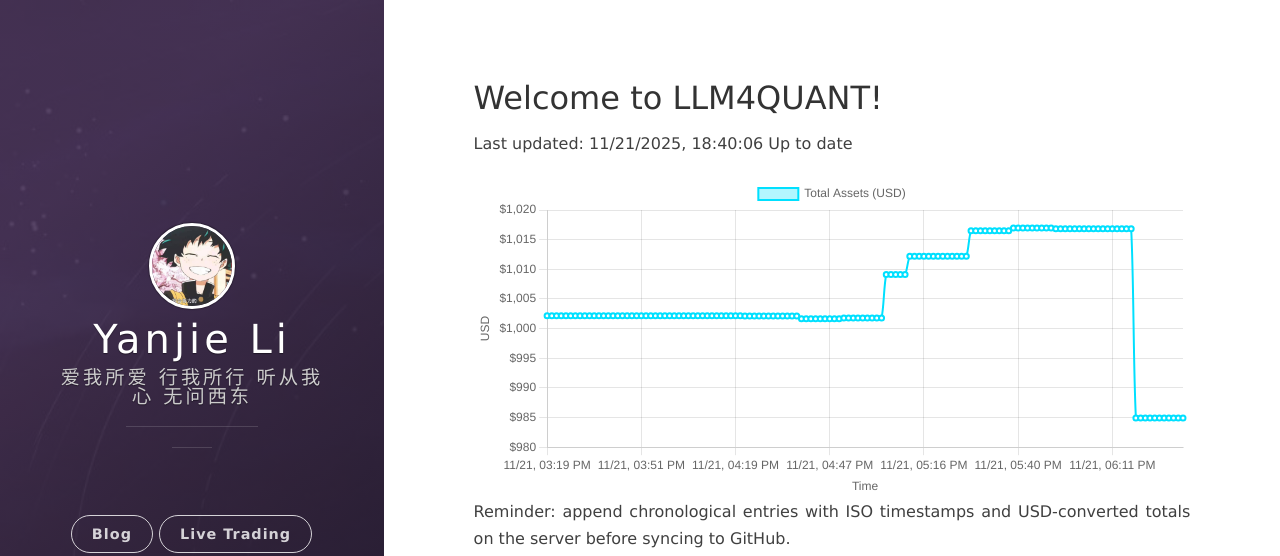
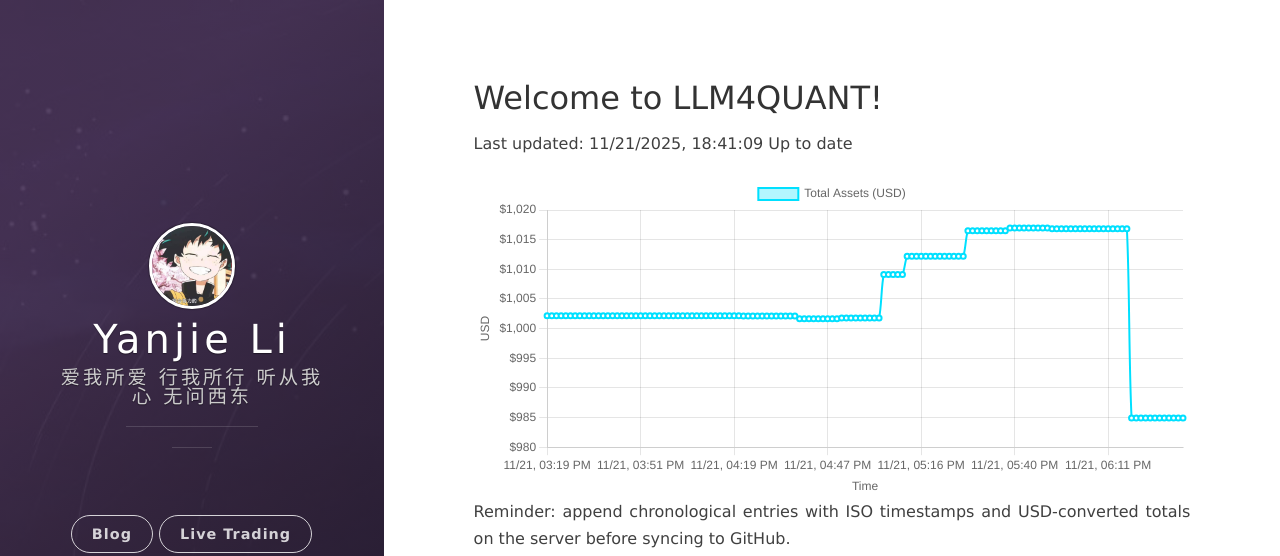
Before and after one commit to leeyegy/leeyegy.github.io, a Jekyll site: the page built from live-trading.html, in a window 1280 px wide. Shown: the top 556 px of the page. Built offline with Jekyll 4.4.1, drawn with Linux system fonts in a browser that asks for light colours; nearby versions of some CDN libraries.

Commit message:
AccountMonitor: update balance history 2025-11-22T02:41:09+08:00

```diff
--- a/assets/data/binance/balance-history.json
+++ b/assets/data/binance/balance-history.json
@@ -1,5 +1,5 @@
 {
-  "generatedAt": "2025-11-22T02:40:06+08:00",
+  "generatedAt": "2025-11-22T02:41:09+08:00",
   "asset": "total_usd_value",
   "history": [
     {
@@ -545,6 +545,10 @@
     {
       "timestamp": "2025-11-22T02:40:06+08:00",
       "totalUsd": 984.91919649
+    },
+    {
+      "timestamp": "2025-11-22T02:41:09+08:00",
+      "totalUsd": 984.91919649
     }
   ]
 }
```
